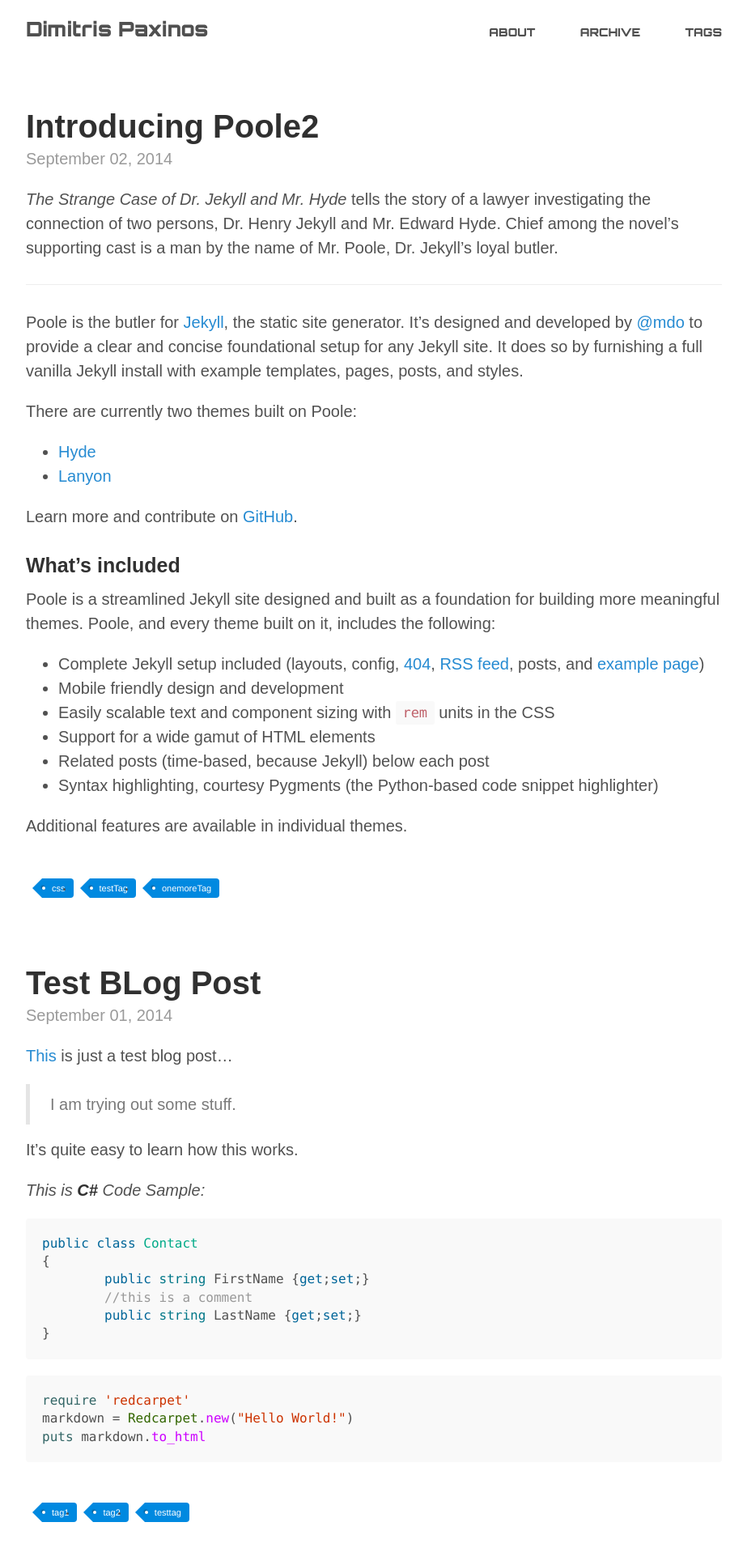
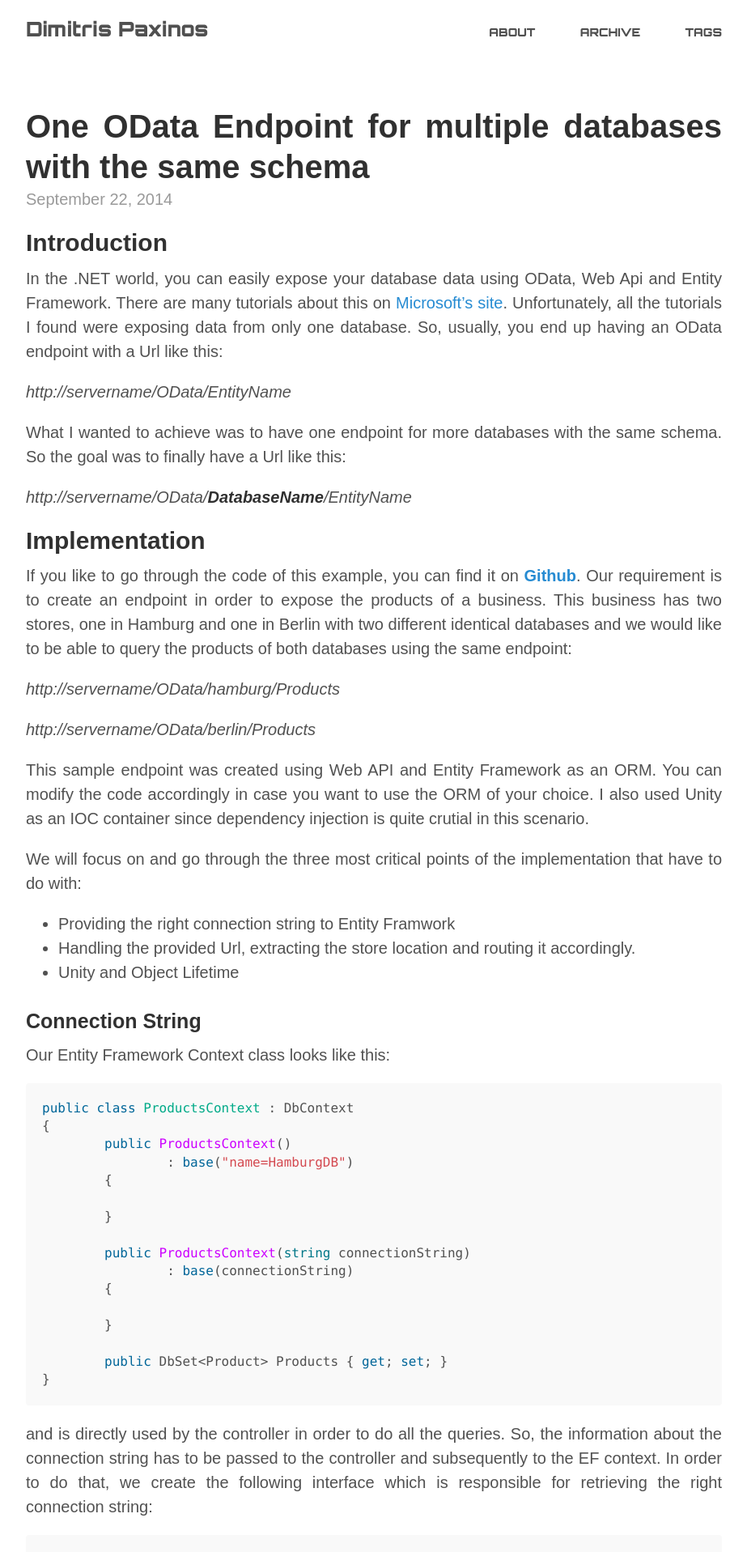
Before and after one commit to dimitrispaxinos/dimitrispaxinos.github.io, a Jekyll site: the page built from index.html, in a window 1280 px wide. Shown: the top 1917 px of the page at 81% size, without its empty margins (178-1101 px from the left). Built offline with Jekyll 4.4.1, drawn with Linux system fonts in a browser that asks for light colours; some web fonts are replaced; Markdown is read by kramdown in place of the engine named in the settings; the list of posts is cut into pages by our own code; comment, search, counter and statistics services are not loaded; some of the changed text lies outside the part shown.

Commit message:
Added First Post Added Disqus plus comment count for each post

````diff
--- a/_layouts/default.html
+++ b/_layouts/default.html
@@ -27,6 +27,17 @@
             </p>
         </div>
     </div>
+</body>
+<script type="text/javascript">
+    /* * * CONFIGURATION VARIABLES: EDIT BEFORE PASTING INTO YOUR WEBPAGE * * */
+    var disqus_shortname = 'dimitrispaxinosblog'; // required: replace example with your forum shortname
 
-  </body>
+    /* * * DON'T EDIT BELOW THIS LINE * * */
+    (function () {
+        var s = document.createElement('script'); s.async = true;
+        s.type = 'text/javascript';
+        s.src = '//' + disqus_shortname + '.disqus.com/count.js';
+        (document.getElementsByTagName('HEAD')[0] || document.getElementsByTagName('BODY')[0]).appendChild(s);
+    }());
+</script>
 </html>
--- /dev/null
+++ b/_posts/2014-09-22-OData Post.md
@@ -0,0 +1,170 @@
+---
+layout: post
+title: One OData Endpoint for multiple databases with the same schema
+tags: OData WebApi EntityFramework Unity Tutorial
+---
+
+
+##Introduction
+
+In the .NET world, you can easily expose your database data using OData, Web Api and Entity Framework. There are many tutorials about this on [Microsoft's site](http://www.asp.net). Unfortunately, all the tutorials I found were exposing data from only one database. So, usually, you end up having an OData endpoint with a Url like this:
+
+*http://servername/OData/EntityName*
+
+What I wanted to achieve was to have one endpoint for more databases with the same schema. So the goal was to finally have a Url like this:
+
+*http://servername/OData/**DatabaseName**/EntityName*
+
+
+##Implementation
+
+If you like to go through the code of this example, you can find it on [**Github**](https://github.com/dimitrispaxinos/OData.MultipleDatabaseEndpoint).  Our requirement is to create an endpoint in order to expose the products of a business. This business has two stores, one in Hamburg and one in Berlin with two different identical databases and we would like to be able to query the products of both databases using the same endpoint:
+
+*http://servername/OData/hamburg/Products*
+
+*http://servername/OData/berlin/Products*
+
+This sample endpoint was created using Web API and Entity Framework as an ORM. You can modify the code accordingly in case you want to use the ORM of your choice. I also used Unity as an IOC container since dependency injection is quite crutial in this scenario.
+
+We will focus on and go through the three most critical points of the implementation that have to do with:
+
+- Providing the right connection string to Entity Framwork
+- Handling the provided Url, extracting the store location and routing it accordingly.
+- Unity and Object Lifetime
+
+###Connection String
+Our Entity Framework Context class looks like this:
+
+```csharp
+public class ProductsContext : DbContext
+{
+	public ProductsContext()
+		: base("name=HamburgDB")
+	{
+
+	}
+
+	public ProductsContext(string connectionString)
+		: base(connectionString)
+	{
+
+	}
+
+	public DbSet<Product> Products { get; set; }
+}
+```
+
+and is directly used by the controller in order to do all the queries. So, the information about the  connection string has to be passed to the controller and subsequently to the EF context. In order to do that, we create the following interface which is responsible for retrieving the right connection string:
+
+```csharp
+public interface IConnectionStringProvider
+{
+	string GetConnectionString();
+}
+```
+An instance of an implementation of the above interface will be injected into the constructor of the controller every time it is instantiated using Unity. The provided connection string will be subsequently passed to the constructor of the EF context:
+
+
+```csharp
+public class ProductsController : ApiController
+{
+	private readonly ProductsContext _db;
+
+    public ProductsController(IConnectionStringProvider connectionStringProvider)
+    {
+    	_db = new ProductsContext(connectionStringProvider.GetConnectionString());
+    }
+}
+```
+We just saw how the connection string reaches the constructor of the EF context. Following the interface segregation principle and in order to set the connection string, we will use one more interface, the </inlinecode>IConnectionStringSetter</inlinecode> which inherits from the <inlinecode>IConnectionStringProvider</inlinecode>:
+
+```csharp
+public interface IConnectionStringSetter: IConnectionStringProvider
+{
+	void SetConnectionString(string storeName);
+}
+```
+
+A simple implementation of IConnectionStringSetter would look like this:
+
+```csharp
+public class ConnectionStringSetter : IConnectionStringSetter
+{
+	public string StoreName { get; private set; }
+
+	public void SetConnectionString(string storeName)
+	{
+		StoreName = storeName;
+	}
+
+	public string GetConnectionString()
+	{
+		return StoreName;
+	}
+}
+```
+We can of course adjust the methods according to the way we set and retrieve the connection string, add validations etc.
+
+
+
+###Routing
+We saw earlier that our goal is to have a Url that looks like this:
+
+*http://servername/OData/**DatabaseName**/EntityName*
+
+which means that we have to somehow access the Url before it is handled, extract the information we need in order to pick the right database and restore the Url to its normal form:
+
+*http://servername/OData/EntityName*
+
+This can be achieved by creating our own path handler class. This class inherits from the <inlinecode>DefaultODataPathHandler</inlinecode> class and gets an <inlinecode>IConnectionStringSetter</inlinecode>  object injected into its constructor:
+
+```csharp
+public class CustomDataPathHandler : DefaultODataPathHandler
+{
+	private readonly IConnectionStringSetter _connectionStringSetter;
+
+    public CustomDataPathHandler(IConnectionStringSetter connectionStringSetter)
+    {
+	    _connectionStringSetter = connectionStringSetter;
+    }
+
+    public override ODataPath Parse(IEdmModel model, string odataPath)
+    {
+	    if (!odataPath.StartsWith("$") && odataPath.IndexOf("/") > 0)
+        {
+	        storeName = odataPath.Substring(0, odataPath.IndexOf("/"));
+            var entityPath = odataPath.Substring(odataPath.IndexOf("/") + 1);
+            _connectionStringSetter.SetConnectionString(storeName + "DB");
+            odataPath = entityPath;
+        }
+
+        return base.Parse(model, odataPath);
+    }
+}
+```
+Note that the <inlinecode>!odataPath.StartsWith("$")</inlinecode> part helps to avoid errors when the user requests the metadata of the endpoint like:
+
+  *http://localhost:56949/odata/$metadata*
+
+Now that we created our custom path handler, we have to register it when declaring our OData route inside the <inlinecode>Register</inlinecode> method of the static <inlinecode>WebApiConfig</inlinecode> class:
+
+```csharp
+ config.Routes.MapODataRoute(
+        routeName: "odata",
+        routePrefix: "odata",
+        model: builder.GetEdmModel(),
+        pathHandler: UnityConfig.UnityContainer.Resolve<CustomDataPathHandler>(),
+        routingConventions: ODataRoutingConventions.CreateDefault());
+```
+
+As you can see, we use Unity to resolve our instance of <inlinecode>CustomDataPathHandler</inlinecode> because we need an <inlinecode>IConnectionStringSetter</inlinecode> object to be injected into it.
+
+###Unity
+
+The last point to note is that we need to have the same object of <inlinecode>IConnectionStringSetter</inlinecode> and <inlinecode>IConnectionStringProvider</inlinecode> used by our handler and then passed to our controller. To achieve this, we register the same instance for these both interfaces in the <inlinecode>RegisterComponents</inlinecode> method of the the static <inlinecode>UnityConfig</inlinecode> class:
+
+```csharp
+var databaseSetter = new DatabaseSetter.ConnectionStringSetter();
+UnityContainer.RegisterInstance<IConnectionStringSetter>(databaseSetter);            UnityContainer.RegisterInstance<IConnectionStringProvider>(databaseSetter);
+UnityContainer.RegisterType<CustomDataPathHandler>();
+```
--- a/aboutme.md
+++ b/aboutme.md
@@ -5,8 +5,8 @@
 
 I am Dimitris Paxinos, I am from Greece and I have been a professional developer for the last 6 years. I currently live and work in Hamburg, Germany.
 
-I enjoy both front and back-end development and I mostly develop using C# and the .NET Framework at the moment.
+My focus is on building Line-of-Business applications. I enjoy both front and back-end development and these days, I mainly develop using C# and technologies such as WPF, ASP.NET MVC, Web Api, Entity Framework.
 
-I created this blog in order to mainly document some of the things that I do, try or read about. Since I am generally interested in the whole software development process, I will also try to cover some of its various aspects in the coming blog posts.
+This blog was mainly created so that I can document some of the things I do, try or read about. Since I am generally interested in the whole software development process, I will try to cover some of its various aspects in the coming blog posts.
 
-This blog is under construction at the moment, so please bear with me for a while... ;-)
+If you feel like contacting me, you can always drop me an [email](mailto:dpaxinos@gmail.com).
--- a/index.html
+++ b/index.html
@@ -14,34 +14,21 @@
         <span class="post-date">{{ post.date | date: '%B %d, %Y' }}</span>
         {{ post.content }}
         </br>
+
         <ul class="tags">
             {% for tag in post.tags %}
             <li><a href="/tags/{{ tag }}" class="tag" title="View posts tagged with &quot;{{ tag }}&quot;">{{ tag }}</a></li>
             {% if forloop.last != true %} {% endif %} {% endfor %}
         </ul>
+        </br>
+        <a href="{{ post.url }}#disqus_thread">Comments</a>
     </div>
     {% endfor %}
 </div>
-<!--
-<div class="pagination">
-  {% if paginator.next_page %}
-    <a class="pagination-item older" href="{{ site.baseurl }}page{{paginator.next_page}}">Older</a>
-  {% else %}
-    <span class="pagination-item older">Older</span>
-  {% endif %}
-  {% if paginator.previous_page %}
-    {% if paginator.page == 2 %}
-      <a class="pagination-item newer" href="{{ site.baseurl }}">Newer</a>
-    {% else %}
-      <a class="pagination-item newer" href="{{ site.baseurl }}page{{paginator.previous_page}}">Newer</a>
-    {% endif %}
-  {% else %}
-    <span class="pagination-item newer">Newer</span>
-  {% endif %}
-</div> -->
 
 <div>
     <ul class="pager">
+	{% if paginator.next_page or paginator.previous_page %}
         {% if paginator.next_page %}
         <li>
             <a href="{{ site.baseurl }}page{{paginator.next_page}}">&larr; Older</a>
@@ -66,4 +53,6 @@
             Newer &rarr;
         </li>
         {% endif %}
+		 {% endif %}
     </ul>
+</div>
--- a/public/css/poole.css
+++ b/public/css/poole.css
@@ -342,6 +342,7 @@
 .post {
   margin-bottom: 4em;
  /*  font-family: 'Oswald', sans-serif; */
+ text-align: justify;
 }
 
 /* Blog post or page title */
--- a/public/css/site.css
+++ b/public/css/site.css
@@ -208,3 +208,10 @@
   background-color: #fff;
   cursor: default;
 }
+
+inlinecode{
+  font-family: Menlo, Monaco, "Courier New", monospace;
+  padding: .15em ;
+  color: #0a8;
+  font-size: 90%;
+}
````
Also changed, not shown: _layouts/post.html (+14 -0 lines), _unpublished_posts/2013-12-31-whats-jekyll.md (renamed from _posts/2013-12-31-whats-jekyll.md), _unpublished_posts/2014-01-01-example-content.md (renamed from _posts/2014-01-01-example-content.md), _unpublished_posts/2014-01-02-introducing-poole.md (renamed from _posts/2014-01-02-introducing-poole.md), _unpublished_posts/2014-09-01-Test-Blog-Post.md (renamed from _posts/2014-09-01-Test-Blog-Post.md), _unpublished_posts/2014-09-02-One more Post.md (renamed from _posts/2014-09-02-One more Post.md). Lines whose indentation alone changed are shown as unchanged.
